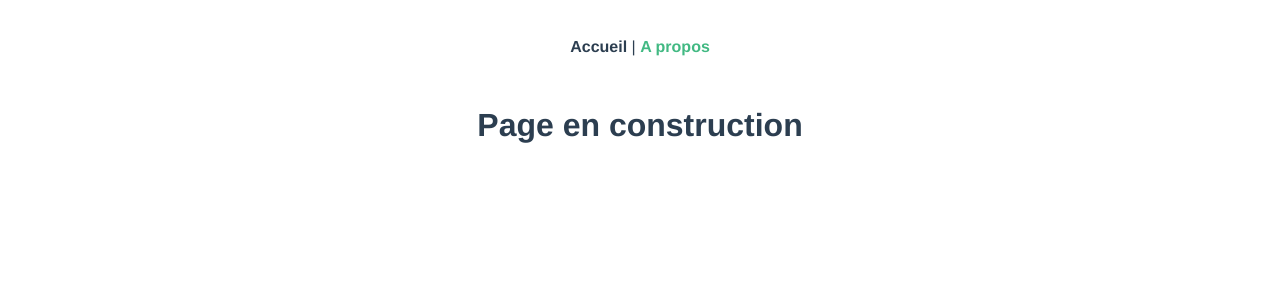
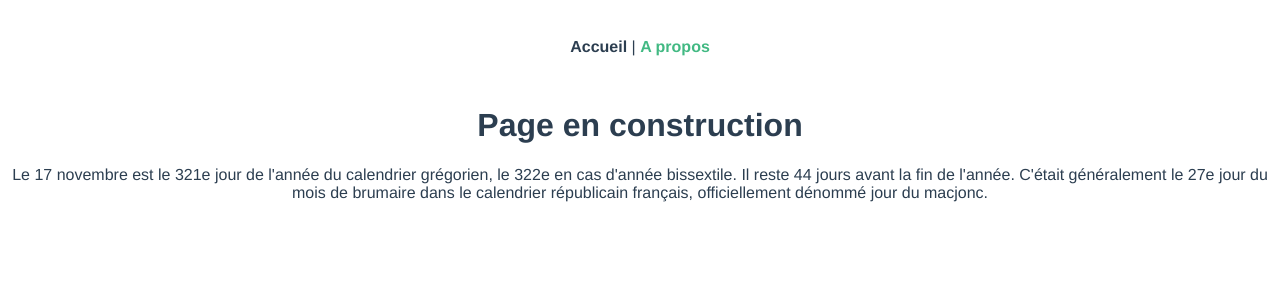
Before and after one commit to 17novembre/17Novembre, a Vue app: page /about in a window 1280 px wide. Shown: the top 300 px of the page. Built offline with nearby package versions, Linux system fonts and the light colour scheme.

Commit message:
feat: add text

```diff
--- a/src/views/About.vue
+++ b/src/views/About.vue
@@ -1,5 +1,6 @@
 <template>
   <div class="about">
     <h1>Page en construction</h1>
+    <p>Le 17 novembre est le 321e jour de l'année du calendrier grégorien, le 322e en cas d'année bissextile. Il reste 44 jours avant la fin de l'année. C'était généralement le 27e jour du mois de brumaire dans le calendrier républicain français, officiellement dénommé jour du macjonc. </p>
   </div>
 </template>
```
